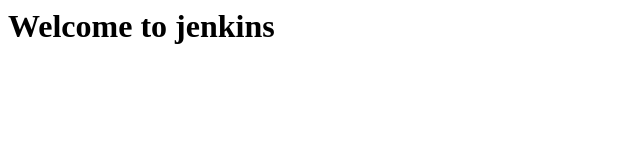
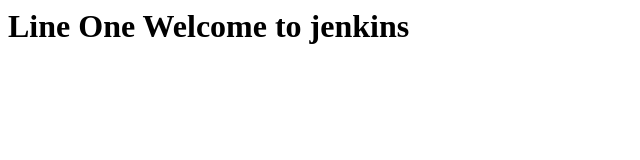
Before and after one commit to GouravMadaan/jenkins, a plain HTML site: page index.html in a window 1280 px wide. Shown: the whole page, without its empty margins (0-640 px from the left). Drawn offline with Linux system fonts and the light colour scheme.

Commit message:
Update index.html

```diff
--- a/index.html
+++ b/index.html
@@ -1,7 +1,7 @@
 <html>
 <head>
 <body>
-<h1> Welcome to jenkins </h1>
+<h1>Line One Welcome to jenkins </h1>
 </body>
 </head>
 </html>
```
